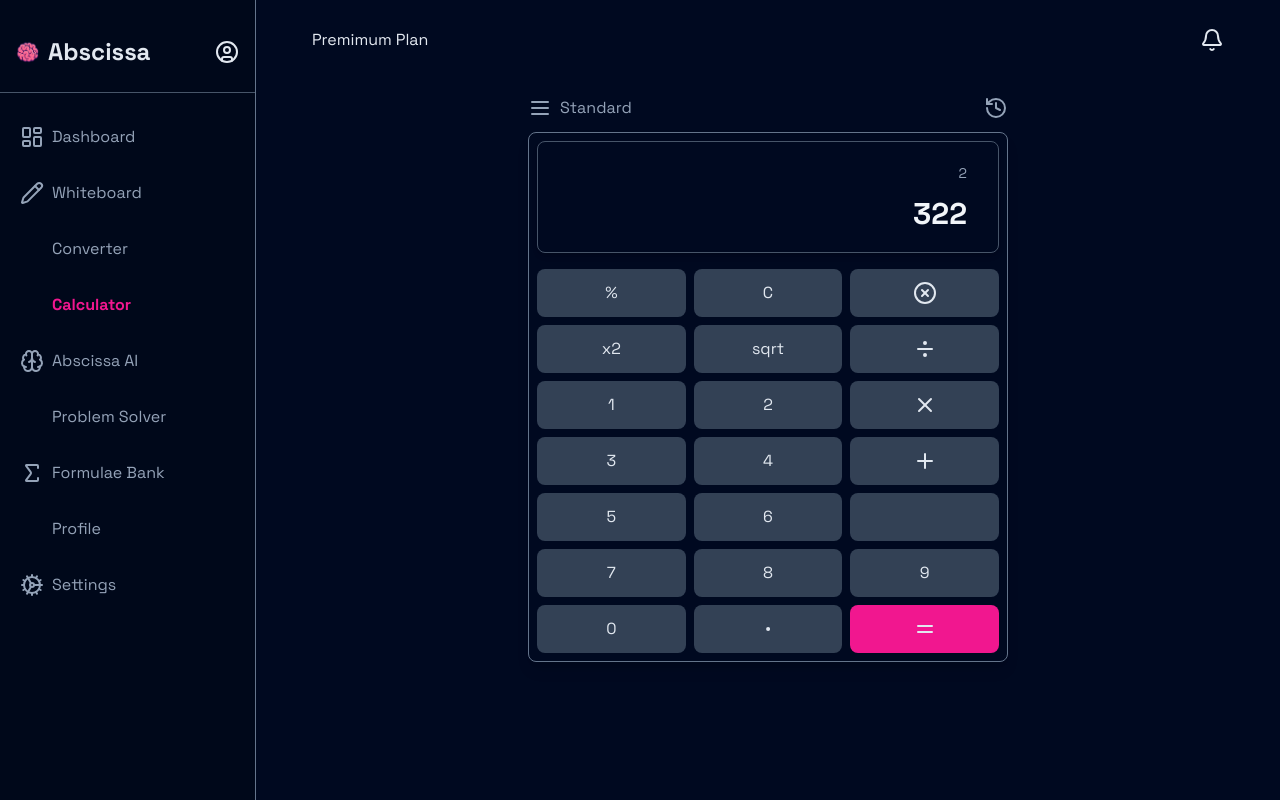
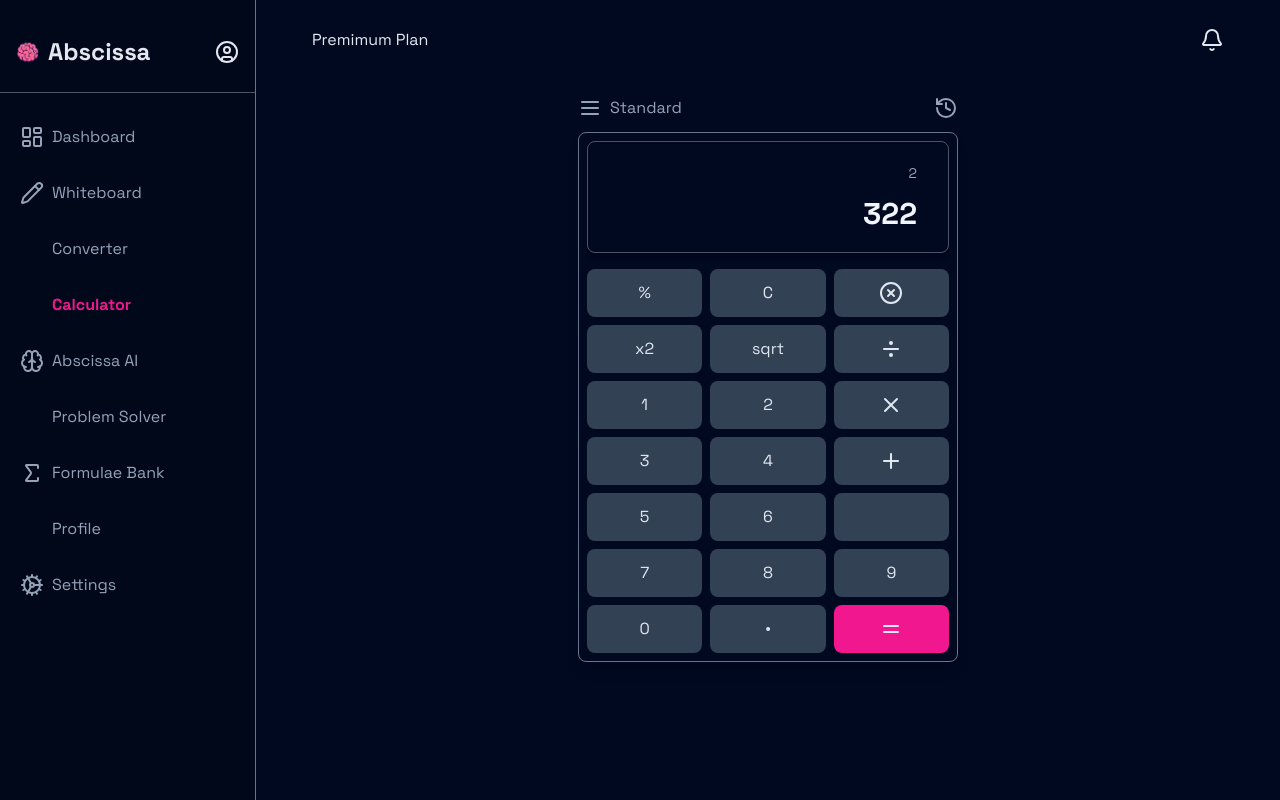
Before and after one commit to fisayo-dev/abscissa, a React (Vite) app in the folder frontend/: page /calculator in a window 1280 px wide. Built offline with nearby package versions, Linux system fonts and the light colour scheme; some icons are missing.

Commit message:
style: asjuted calculaor width

```diff
--- a/frontend/src/pages/Private/Calculator.jsx
+++ b/frontend/src/pages/Private/Calculator.jsx
@@ -38,7 +38,7 @@
     setLargeScreen(0);
   };
   return (
-    <div className="w-full md:w-3/6 mx-auto">
+    <div className="w-full md:w-[380px] mx-auto">
       <div className="mt-4 grid gap-3">
         <div className="flex items-center text-slate-400 justify-between">
           <div className="flex items-center gap-2 hover:text-slate-100 cursor-pointer">
```
